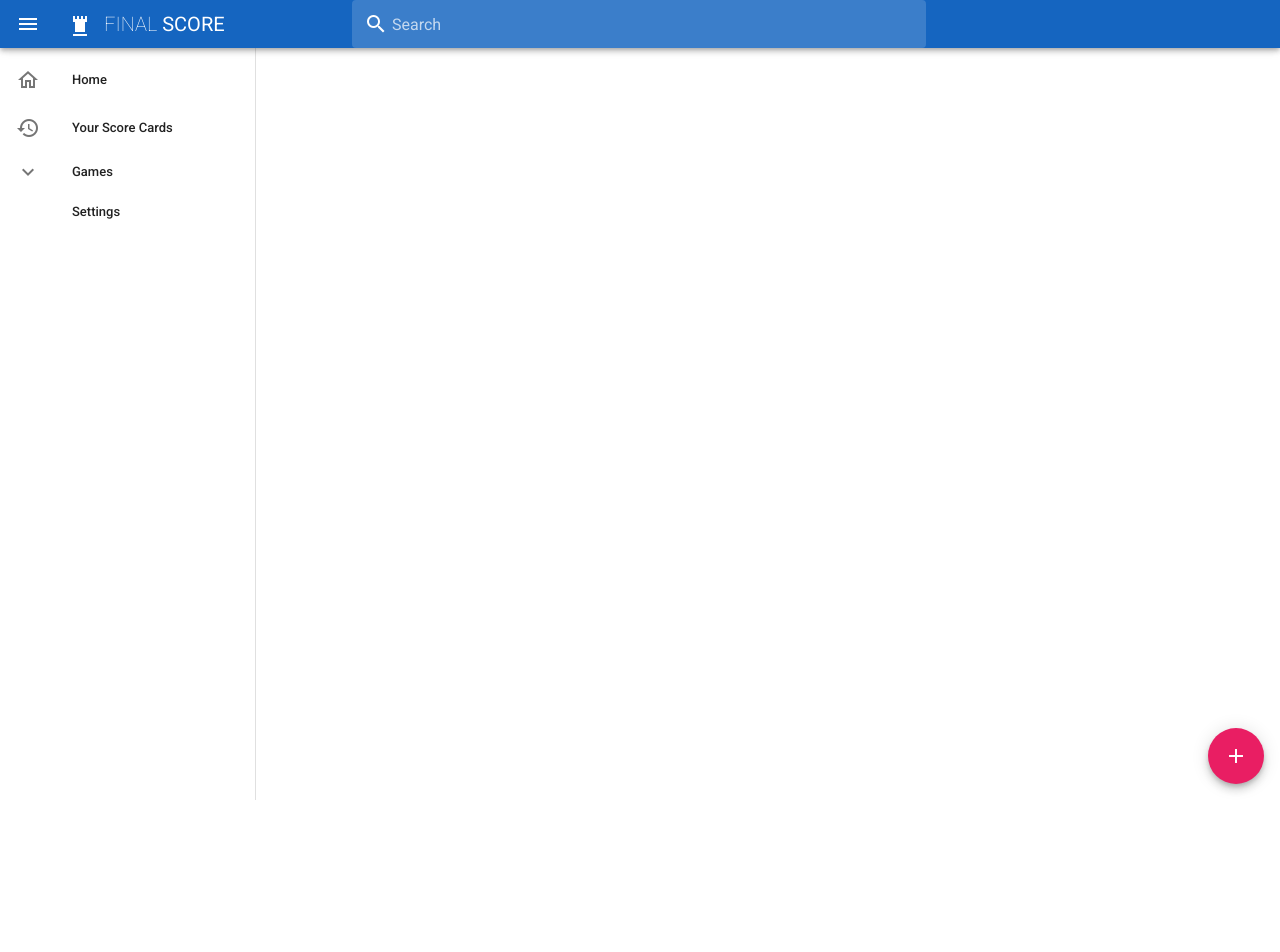
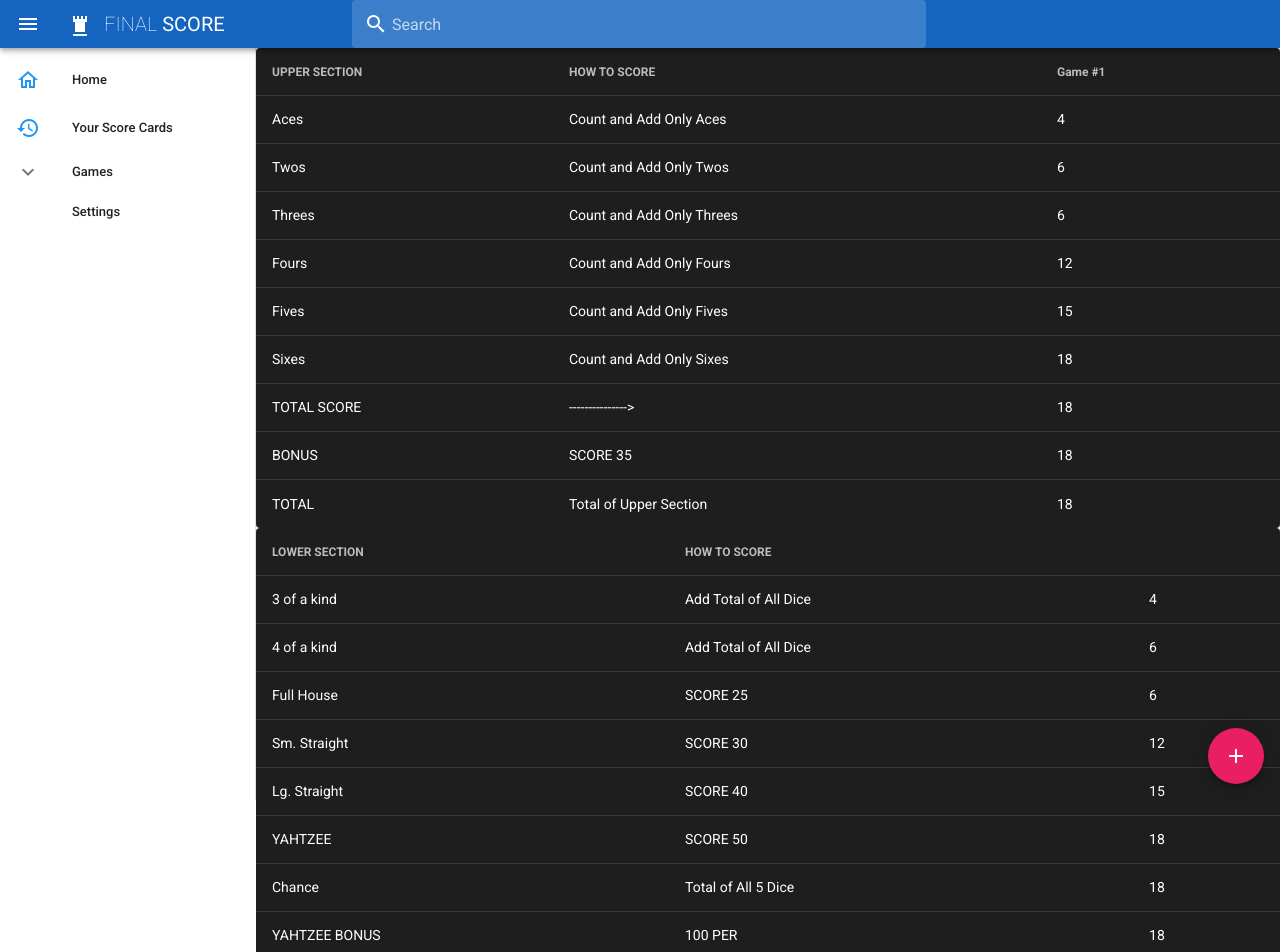
Before and after one commit to CobyYates/Final-Score, a Vue app: page /yahtzee in a window 1280 px wide. Shown: the top 952 px of the page. Before the commit the page ends 800 px from the top, so only its background shows below. Built offline with nearby package versions, Linux system fonts and the light colour scheme.

Commit message:
Added Yahtzee, adjusted navigation, added route - Added color for nav icon data - added route for Yahtzee - Added Yahtzee component with 2 data tables. (will most likely change)

```diff
--- a/src/App.vue
+++ b/src/App.vue
@@ -4,6 +4,7 @@
       v-model="drawer"
       :clipped="$vuetify.breakpoint.lgAndUp"
       app
+      hide-default-footer
     >
       <v-list dense>
         <template v-for="item in items">
@@ -11,20 +12,12 @@
             v-if="item.heading"
             :key="item.heading"
             align="center"
+            :to="item.to"
           >
             <v-col cols="6">
               <v-subheader v-if="item.heading">
                 {{ item.heading }}
               </v-subheader>
-            </v-col>
-            <v-col
-              cols="6"
-              class="text-center"
-            >
-              <a
-                href="#!"
-                class="body-2 black--text"
-              >EDIT</a>
             </v-col>
           </v-row>
           <v-list-group
@@ -44,10 +37,11 @@
             <v-list-item
               v-for="(child, i) in item.children"
               :key="i"
+              :to="child.to"
               link
             >
               <v-list-item-action v-if="child.icon">
-                <v-icon>{{ child.icon }}</v-icon>
+                <v-icon :color="child.color">{{ child.icon }}</v-icon>
               </v-list-item-action>
               <v-list-item-content>
                 <v-list-item-title>
@@ -62,7 +56,7 @@
             link
           >
             <v-list-item-action>
-              <v-icon>{{ item.icon }}</v-icon>
+              <v-icon :color="item.color">{{ item.icon }}</v-icon>
             </v-list-item-action>
             <v-list-item-content>
               <v-list-item-title>
@@ -211,20 +205,20 @@
       dialog: false,
       drawer: null,
       items: [
-        { icon: 'mdi-home-outline', text: 'Home', color: '' },
-        { icon: 'mdi-history', text: 'Your Score Cards', color: '' },
+        { icon: 'mdi-home-outline', text: 'Home', color: 'blue', to: '/' },
+        { icon: 'mdi-history', text: 'Your Score Cards', color: 'blue', to: 'history' },
         {
           icon: 'mdi-chevron-up',
           'icon-alt': 'mdi-chevron-down',
           text: 'Games',
           model: false,
           children: [
-            { text: 'Blank', icon: 'mdi-checkbox-blank-outline', color: '' },
-            { text: 'Settlers', icon: 'mdi-dice-5-outline', color: '' },
-            { text: 'Yahtzee', icon: 'mdi-dice-5-outline', color: '' },
-            { text: 'Quix', icon: 'mdi-dice-5-outline', color: '' },
-            { text: 'Blah Blah', icon: 'mdi-dice-5-outline', color: '' },
-            { text: 'Blah Blah', icon: 'mdi-dice-5-outline', color: '' },
+            { text: 'Blank', icon: 'mdi-checkbox-blank-outline', color: 'blue', to: '' },
+            { text: 'Settlers', icon: 'mdi-dice-5-outline', color: 'purple', to: '' },
+            { text: 'Yahtzee', icon: 'mdi-dice-5-outline', color: 'red', to: '/yahtzee' },
+            { text: 'Quix', icon: 'mdi-dice-5-outline', color: 'green', to: '' },
+            { text: 'Blah Blah', icon: 'mdi-dice-5-outline', color: 'orange', to: '' },
+            { text: 'Blah Blah', icon: 'mdi-dice-5-outline', color: 'orange', to: '' },
           ],
         },
         { icon: 'mdi-settings', text: 'Settings', color: '' },
--- /dev/null
+++ b/src/components/Yahtzee.vue
@@ -0,0 +1,190 @@
+<template>
+  <div>
+    <v-data-table
+      :headers="upperHeaders"
+      :items="upper"
+      hide-default-footer
+      dark
+    >
+      <template v-slot:item.game1="props">
+        <v-edit-dialog
+          :return-value.sync="props.item.game1"
+        > {{ props.item.game1 }}
+          <template v-slot:input>
+            <v-text-field
+              v-model="props.item.game1"
+              :rules="[max3chars]"
+              label="Add Score"
+              single-line
+              counter
+            ></v-text-field>
+          </template>
+        </v-edit-dialog>
+      </template>
+    </v-data-table>
+
+
+    <v-data-table
+      :headers="lowerHeaders"
+      :items="lower"
+      hide-default-footer
+      dark
+      class="mb-12"
+    >
+      <template v-slot:item.game1="props">
+        <v-edit-dialog
+          :return-value.sync="props.item.game1"
+        > {{ props.item.game1 }}
+          <template v-slot:input>
+            <v-text-field
+              v-model="props.item.game1"
+              :rules="[max3chars]"
+              label="Add Score"
+              single-line
+              counter
+            ></v-text-field>
+          </template>
+        </v-edit-dialog>
+      </template>
+    </v-data-table>
+  </div>
+</template>
+
+<script>
+  export default {
+    data () {
+      return {
+        max3chars: v => v.length <= 3 || 'Input too long!',
+        pagination: {},
+        upperHeaders: [
+          {
+            text: 'UPPER SECTION',
+            align: 'start',
+            sortable: false,
+            value: 'name',
+          },
+          { text: 'HOW TO SCORE', value: 'how' },
+          { text: 'Game #1', value: 'game1' },
+        ],
+        upper: [
+          {
+            name: 'Aces',
+            how: 'Count and Add Only Aces',
+            game1: 4,
+          },
+          {
+            name: 'Twos',
+            how: 'Count and Add Only Twos',
+            game1: 6,
+          },
+          {
+            name: 'Threes',
+            how: 'Count and Add Only Threes',
+            game1: 6,
+          },
+          {
+            name: 'Fours',
+            how: 'Count and Add Only Fours',
+            game1: 12,
+          },
+          {
+            name: 'Fives',
+            how: 'Count and Add Only Fives',
+            game1: 15,
+          },
+          {
+            name: 'Sixes',
+            how: 'Count and Add Only Sixes',
+            game1: 18,
+          },
+          {
+            name: 'TOTAL SCORE',
+            how: '--------------->',
+            game1: 18,
+          },
+          {
+            name: 'BONUS',
+            how: 'SCORE 35',
+            game1: 18,
+          },
+          {
+            name: 'TOTAL',
+            how: 'Total of Upper Section',
+            game1: 18,
+          },
+        ],
+        lowerHeaders: [
+          {
+            text: 'LOWER SECTION',
+            align: 'start',
+            sortable: false,
+            value: 'name',
+          },
+          { text: 'HOW TO SCORE', value: 'how' },
+          { text: '', value: 'game1' },
+        ],
+        lower: [
+          {
+            name: '3 of a kind',
+            how: 'Add Total of All Dice',
+            game1: 4,
+          },
+          {
+            name: '4 of a kind',
+            how: 'Add Total of All Dice',
+            game1: 6,
+          },
+          {
+            name: 'Full House',
+            how: 'SCORE 25',
+            game1: 6,
+          },
+          {
+            name: 'Sm. Straight',
+            how: 'SCORE 30',
+            game1: 12,
+          },
+          {
+            name: 'Lg. Straight',
+            how: 'SCORE 40',
+            game1: 15,
+          },
+          {
+            name: 'YAHTZEE',
+            how: 'SCORE 50',
+            game1: 18,
+          },
+          {
+            name: 'Chance',
+            how: 'Total of All 5 Dice',
+            game1: 18,
+          },
+          {
+            name: 'YAHTZEE BONUS',
+            how: '100 PER',
+            game1: 18,
+          },
+          {
+            name: 'TOTAL',
+            how: 'UPPER',
+            game1: 18,
+          },
+          {
+            name: 'TOTAL',
+            how: 'LOWER',
+            game1: 18,
+          },
+          {
+            name: 'GRAND TOTAL',
+            how: '--------------->',
+            game1: 18,
+          },
+        ],
+      }
+    },
+  }
+</script>
+
+<style>
+
+</style>
--- a/src/routes.js
+++ b/src/routes.js
@@ -1,6 +1,8 @@
 import Home from "./components/Home";
+import Yahtzee from "./components/Yahtzee";
 
 
 export const routes = [
     { path: '', component: Home },
+    { path: '/yahtzee', component: Yahtzee },
 ]
```
